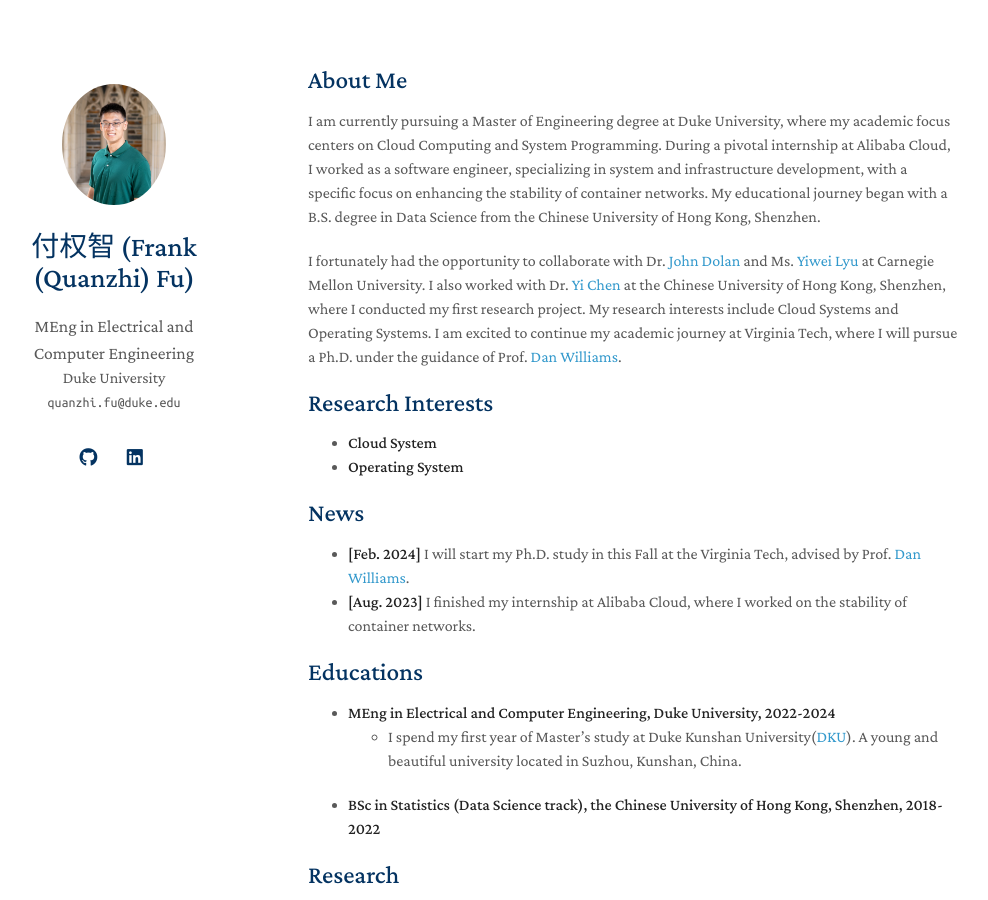
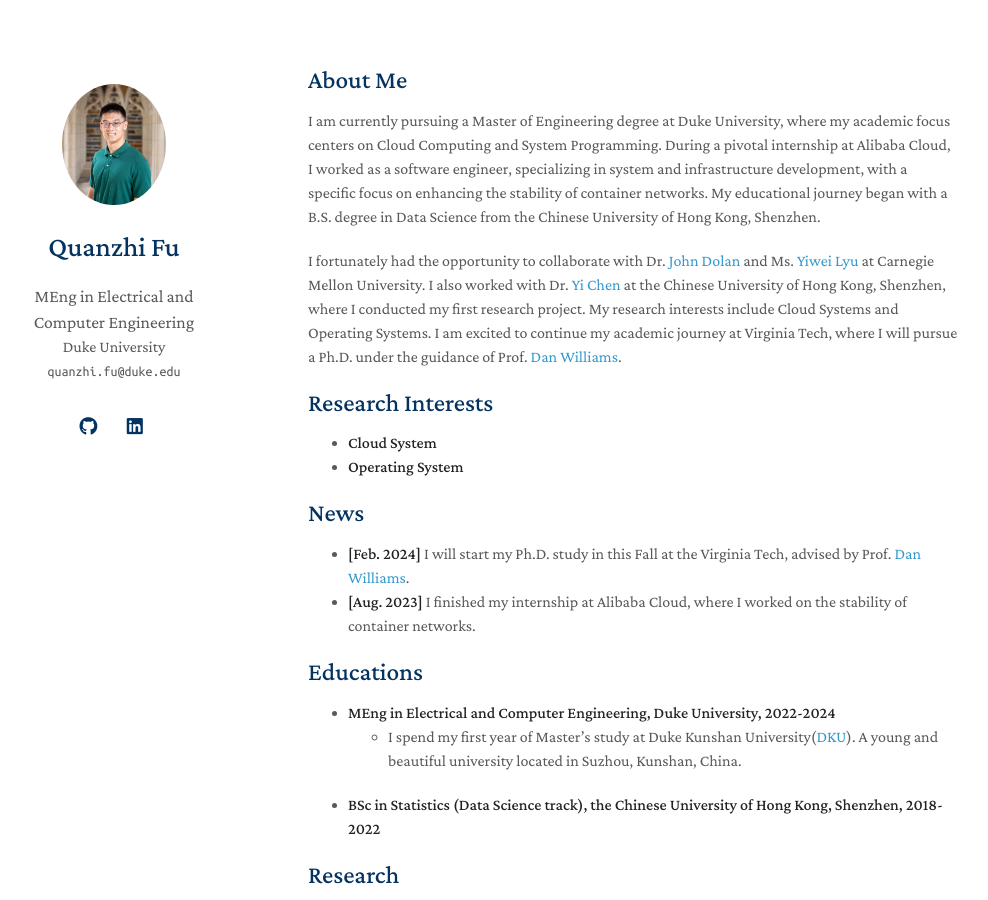
Before and after one commit to fqzz2000/fqzz2000.github.io, a Jekyll site: the page built from index.md, in a window 1280 px wide and 900 px high. Shown: the whole window, without its empty margins (162-1150 px from the left). Built offline with Jekyll 4.4.1, drawn with Linux system fonts in a browser that asks for light colours; nearby versions of some CDN libraries; a style sheet for code colours, icons or effects is not loaded; our own code applies the rules of GitHub Pages for plain Markdown files.

Commit message:
modify title

```diff
--- a/_config.yml
+++ b/_config.yml
@@ -1,5 +1,5 @@
 # Basic Information
-title: 付权智 (Frank (Quanzhi) Fu)
+title: Quanzhi Fu
 position: MEng in Electrical and Computer Engineering
 affiliation: Duke University
 email: quanzhi.fu@duke.edu
```
